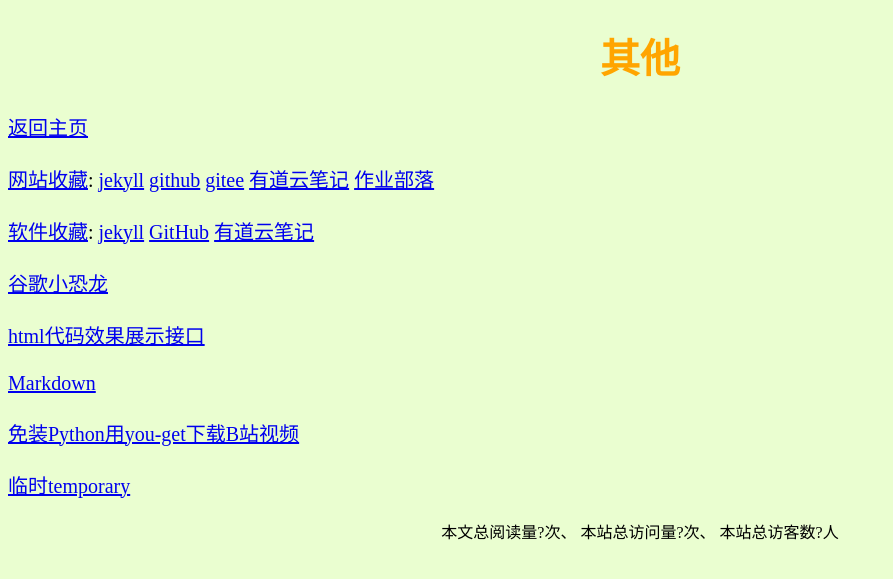
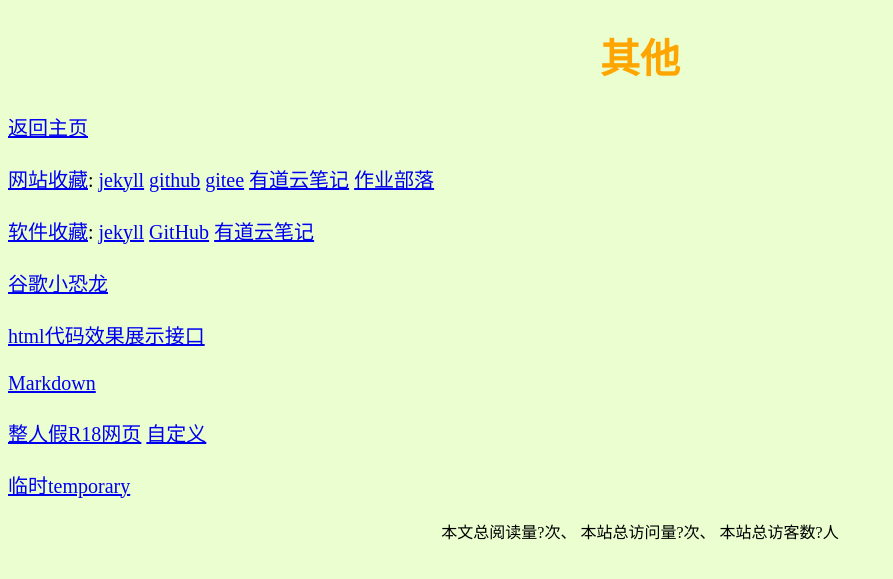
Before and after one commit to xkk1/xkk1.github.io, a Jekyll site: the page other/index.html, which Jekyll copies as it is, in a window 1280 px wide. Shown: the top 579 px of the page, without its empty margins (0-893 px from the left). Built offline with Jekyll 4.4.1, drawn with Linux system fonts in a browser that asks for light colours; comment, search, counter and statistics services are not loaded.

Commit message:
Update index.html

```diff
--- a/other/index.html
+++ b/other/index.html
@@ -34,7 +34,7 @@
 <br><br>
 <a href="./markdown/">Markdown</a>
 <br><br>
-<a href="https://xkk1.github.io/2021/08/20/you-get.html" target="_blank">免装Python用you-get下载B站视频</a>
+<a href="./R18/" target="_blank">整人假R18网页</a> <a href="./R18/set.html" target="_blank">自定义</a>
 <br><br>
 <a href="./temporary/">临时temporary</a>
     </p>
```
